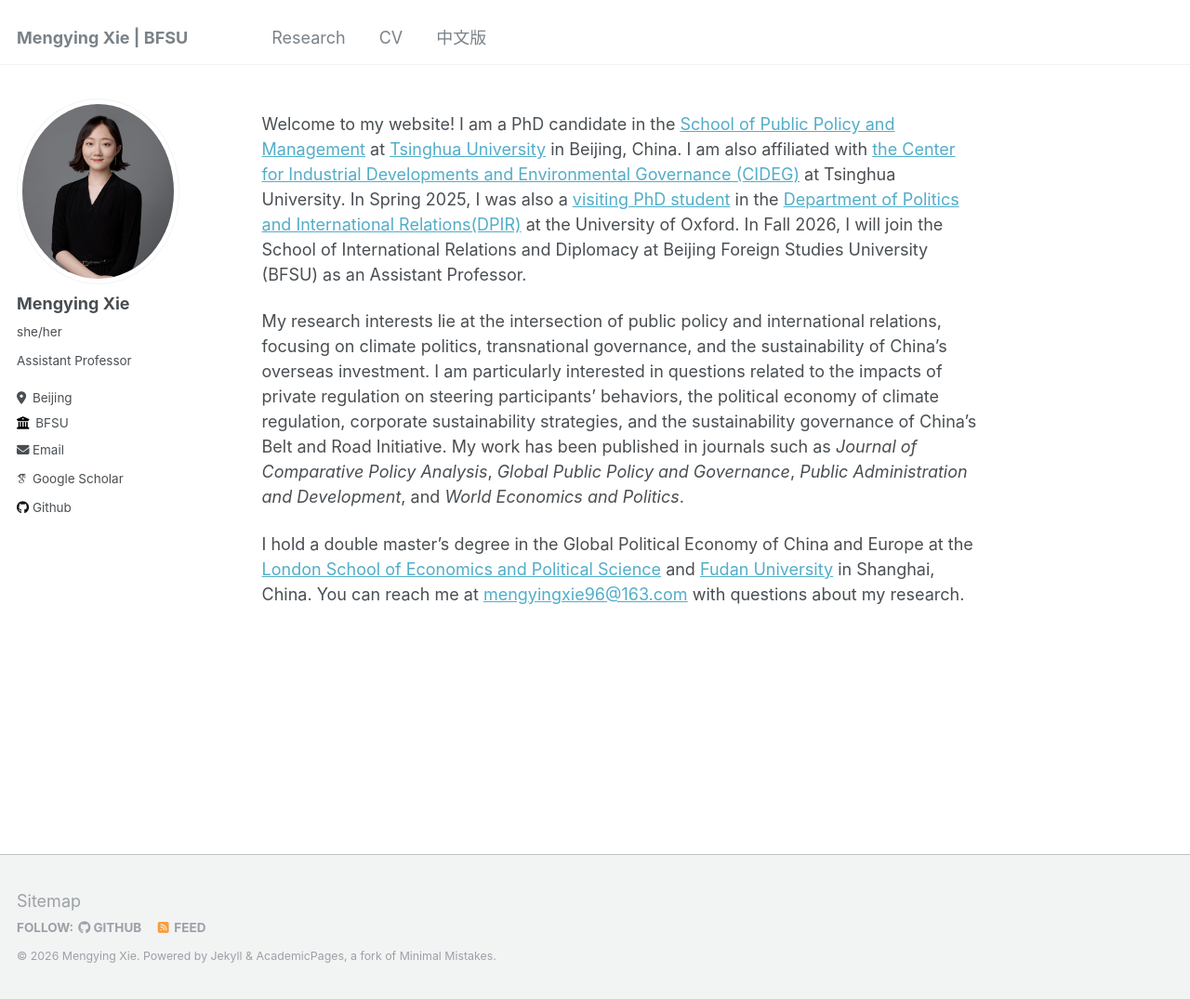
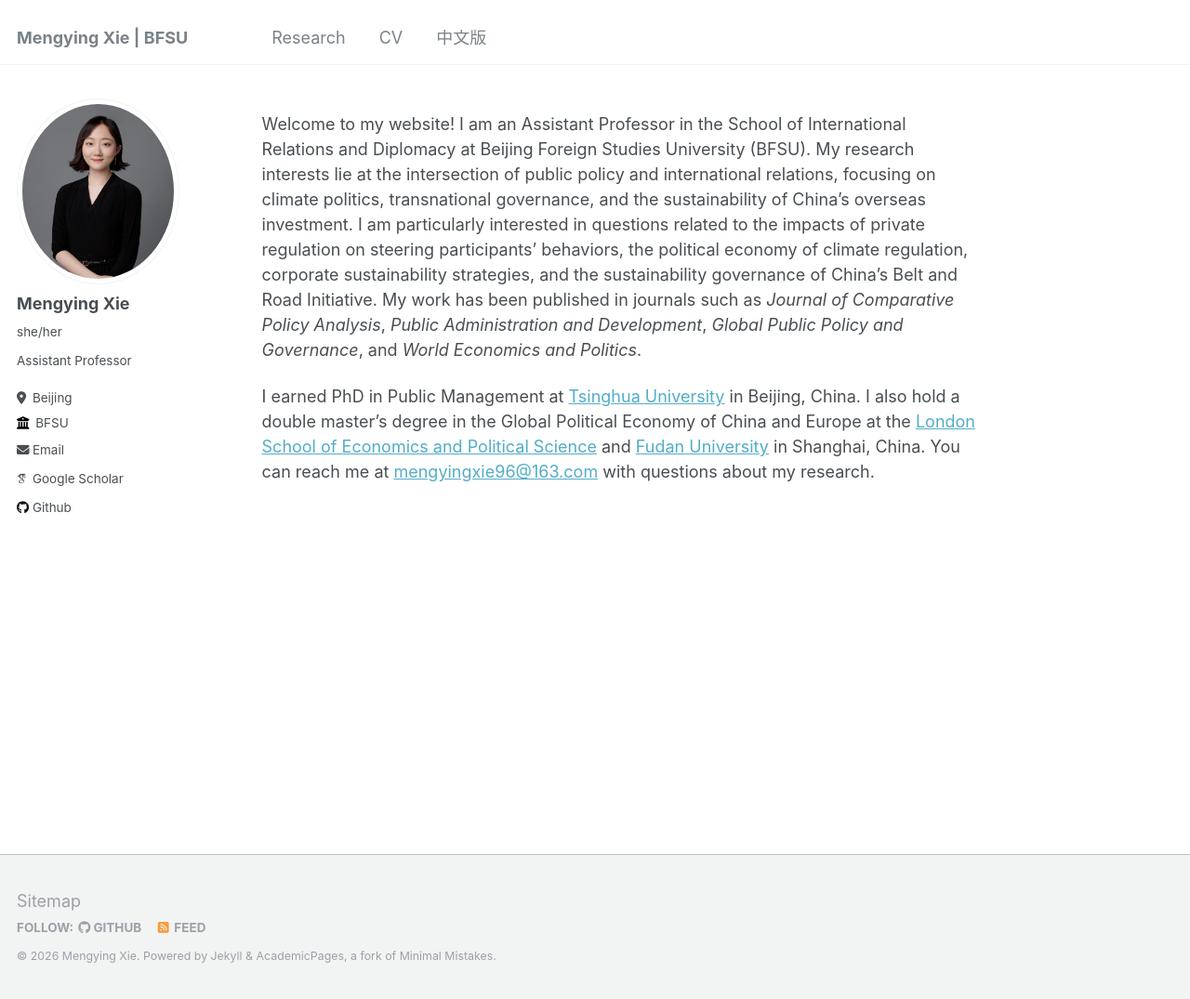
Before and after one commit to xiemythu/xiemythu.github.io, a Jekyll site: the page built from _pages/about.md, in a window 1280 px wide and 1075 px high. Shown: the whole window at 93% size. Built offline with Jekyll 4.4.1, drawn with Linux system fonts in a browser that asks for light colours; some web fonts are replaced.

Commit message:
Update about.md

```diff
--- a/_pages/about.md
+++ b/_pages/about.md
@@ -8,8 +8,6 @@ redirect_from:
   - /about.html
 ---
 
-Welcome to my website! I am a PhD candidate in the [School of Public Policy and Management](https://www.sppm.tsinghua.edu.cn/english/) at [Tsinghua University](https://www.tsinghua.edu.cn/) in Beijing, China. I am also affiliated with [the Center for Industrial Developments and Environmental Governance (CIDEG)](http://www.cideg.tsinghua.edu.cn/column/Home) at Tsinghua University. In Spring 2025, I was also a [visiting PhD student]( https://www.climate.ox.ac.uk/people/mengying-xie) in the [Department of Politics and International Relations(DPIR)](https://www.politics.ox.ac.uk/) at the University of Oxford. In Fall 2026, I will join the School of International Relations and Diplomacy at Beijing Foreign Studies University (BFSU) as an Assistant Professor.
+Welcome to my website! I am an Assistant Professor in the School of International Relations and Diplomacy at Beijing Foreign Studies University (BFSU). My research interests lie at the intersection of public policy and international relations, focusing on climate politics, transnational governance, and the sustainability of China’s overseas investment. I am particularly interested in questions related to the impacts of private regulation on steering participants’ behaviors, the political economy of climate regulation, corporate sustainability strategies, and the sustainability governance of China’s Belt and Road Initiative. My work has been published in journals such as *Journal of Comparative Policy Analysis*, *Public Administration and Development*, *Global Public Policy and Governance*, and *World Economics and Politics*.
 
-My research interests lie at the intersection of public policy and international relations, focusing on climate politics, transnational governance, and the sustainability of China’s overseas investment. I am particularly interested in questions related to the impacts of private regulation on steering participants’ behaviors, the political economy of climate regulation, corporate sustainability strategies, and the sustainability governance of China’s Belt and Road Initiative. My work has been published in journals such as *Journal of Comparative Policy Analysis*, *Global Public Policy and Governance*, *Public Administration and Development*, and *World Economics and Politics*.
-
-I hold a double master’s degree in the Global Political Economy of China and Europe at the [London School of Economics and Political Science](https://www.lse.ac.uk/) and [Fudan University](https://igpp.fudan.edu.cn/) in Shanghai, China. You can reach me at [mengyingxie96@163.com](mengyingxie96@163.com) with questions about my research.
+I earned PhD in Public Management at [Tsinghua University](https://www.tsinghua.edu.cn/) in Beijing, China. I also hold a double master’s degree in the Global Political Economy of China and Europe at the [London School of Economics and Political Science](https://www.lse.ac.uk/) and [Fudan University](https://igpp.fudan.edu.cn/) in Shanghai, China. You can reach me at [mengyingxie96@163.com](mengyingxie96@163.com) with questions about my research.
```
